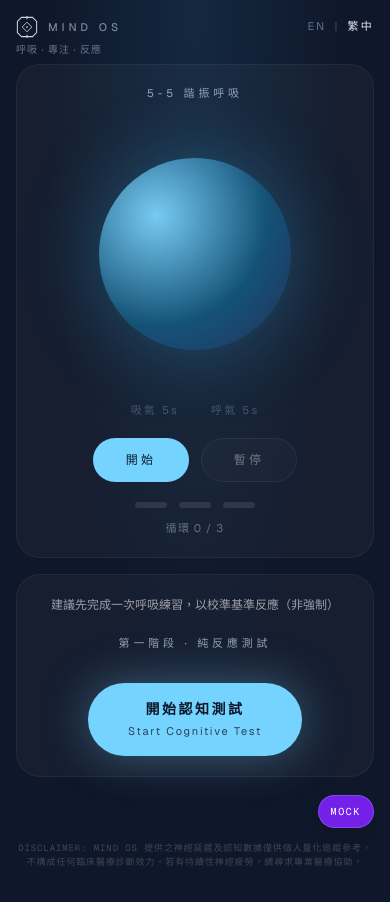
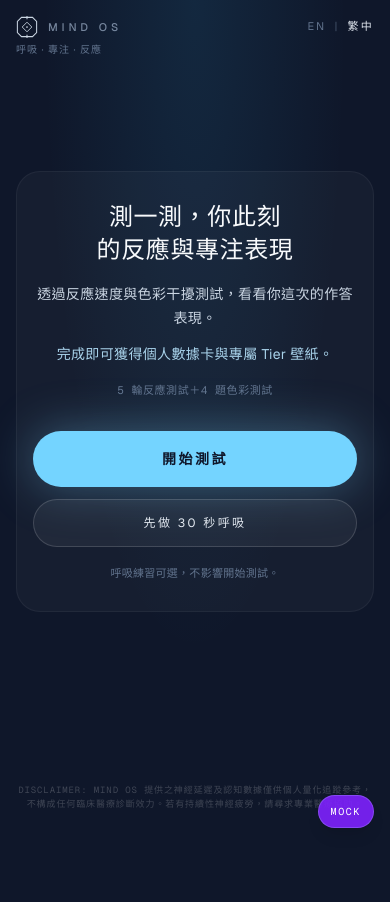
Before and after one commit to wongbrian927-hash/mind-os-mvp, a Next.js app: page / in a window 390 px wide. After the commit the page ends 844 px from the top, so only its background shows below. Built offline with nearby package versions, Linux system fonts and the light colour scheme.

Commit message:
Improve homepage onboarding and test flow

```diff
--- a/app/page.tsx
+++ b/app/page.tsx
@@ -60,6 +60,10 @@ const PHASE_MS: Record<BreathPhase, number> = {
   inhale: PHASE_DURATION_MS,
   exhale: PHASE_DURATION_MS,
 };
+/** Human-measured full-test duration label. Null = do not show. */
+const ESTIMATED_COMPLETION: string | null = null;
+const BREATH_OPTIONAL_SECONDS =
+  (TARGET_CYCLES * (PHASE_MS.inhale + PHASE_MS.exhale)) / 1000;
 
 const INK_HEX: Record<InkColor, string> = {
   red: "#f43f5e",
@@ -69,16 +73,23 @@ const INK_HEX: Record<InkColor, string> = {
 const COPY = {
   zh: {
     subtitle: "呼吸 · 專注 · 反應",
+    heroTitle: "測一測，你此刻的反應與專注表現",
+    heroBody: "透過反應速度與色彩干擾測試，看看你這次的作答表現。",
+    heroReward: "完成即可獲得個人數據卡與專屬 Tier 壁紙。",
+    heroComposition: (reactionTrials: number, stroopCount: number) =>
+      `${reactionTrials} 輪反應測試＋${stroopCount} 題色彩測試`,
+    startTest: "開始測試",
+    startBreath: "先做 30 秒呼吸",
+    breathOptionalNote: "呼吸練習可選，不影響開始測試。",
     breathTitle: "5-5 諧振呼吸",
+    breathDone: "呼吸校準已完成。準備好就可以開始測試。",
     phase: { inhale: "吸氣", exhale: "呼氣" } as Record<BreathPhase, string>,
     start: "開始",
     pause: "暫停",
-    round: (x: number) => `循環 ${x} / 3`,
-    breathSuggest: "建議先完成一次呼吸練習，以校準基準反應（非強制）",
+    resume: "繼續",
+    round: (x: number) => `循環 ${x} / ${TARGET_CYCLES}`,
     srtTitle: "第一階段 · 純反應測試",
     srtHint: "請在畫面變綠時立即按空白鍵 或 點擊此處 / Tap screen",
-    startTest: "開始認知測試",
-    startTestEn: "Start Cognitive Test",
     tooSoon: "太早喇，等變綠再撳或點擊",
     pressNow: "而家撳空白鍵或點擊此處",
     waitGreen: "等變綠，即刻撳空白鍵或點擊此處",
@@ -99,16 +110,25 @@ const COPY = {
   },
   en: {
     subtitle: "Breathe · Focus · React",
+    heroTitle: "Test your reaction and focus",
+    heroBody:
+      "Explore your performance with reaction-time and color-interference tasks.",
+    heroReward:
+      "Complete the test to get your personal result card and Tier wallpaper.",
+    heroComposition: (reactionTrials: number, stroopCount: number) =>
+      `${reactionTrials} reaction rounds + ${stroopCount} color trials`,
+    startTest: "Start test",
+    startBreath: "Breathe for 30 seconds",
+    breathOptionalNote: "Breathing is optional. You can start the test right away.",
     breathTitle: "5-5 Coherence Breath",
+    breathDone: "Breathing calibration complete. Start the test when ready.",
     phase: { inhale: "In", exhale: "Out" } as Record<BreathPhase, string>,
     start: "Start",
     pause: "Pause",
-    round: (x: number) => `Round ${x} / 3`,
-    breathSuggest: "Suggested: complete one breath practice first to calibrate baseline (optional)",
+    resume: "Resume",
+    round: (x: number) => `Round ${x} / ${TARGET_CYCLES}`,
     srtTitle: "Stage 1 · Simple Reaction",
     srtHint: "When green, press Space or tap here / Tap screen",
-    startTest: "Start Cognitive Test",
-    startTestEn: "Start Cognitive Test",
     tooSoon: "Too soon. Wait for green.",
     pressNow: "Press Space or tap now",
     waitGreen: "Wait for green, then press Space or tap",
@@ -201,27 +221,6 @@ function readScale(element: HTMLElement | null) {
   return Number.isFinite(sx) ? sx : MIN_SCALE;
 }
 
-/** Kept for rollback; gated by SHOW_LOCK (default false). */
-const SHOW_LOCK = false;
-
-function LockIcon() {
-  return (
-    <div className="flex h-12 w-12 items-center justify-center rounded-full border border-white/10 text-slate-500">
-      <svg
-        aria-hidden
-        viewBox="0 0 24 24"
-        className="h-5 w-5"
-        fill="none"
-        stroke="currentColor"
-        strokeWidth="1.5"
-      >
-        <path d="M7 11V8a5 5 0 0 1 10 0v3" />
-        <rect x="5" y="11" width="14" height="10" rx="2" />
-      </svg>
-    </div>
-  );
-}
-
 export default function HomePage() {
   return (
     <Suspense fallback={<HomeFallback />}>
@@ -243,6 +242,7 @@ function Home() {
 
   const [isRunning, setIsRunning] = useState(false);
   const [breathStarted, setBreathStarted] = useState(false);
+  const [breathPanelOpen, setBreathPanelOpen] = useState(false);
   const [phase, setPhase] = useState<BreathPhase>("inhale");
   const [secondsLeft, setSecondsLeft] = useState(5);
   const [cycles, setCycles] = useState(0);
@@ -390,13 +390,27 @@ function Home() {
       setPhase("inhale");
       setScale(MIN_SCALE);
       setTransitionMs(0);
+      setCompletedBreathingBeforeTest(false);
     }
     runningRef.current = true;
     setIsRunning(true);
     setBreathStarted(true);
+    setBreathPanelOpen(true);
     window.setTimeout(() => {
       startBreathPhase(phaseRef.current, remainingRef.current);
     }, 30);
+  };
+
+  const openBreathPractice = () => {
+    setBreathPanelOpen(true);
+    if (!runningRef.current && cyclesRef.current < TARGET_CYCLES) {
+      startBreathing();
+    }
+    window.requestAnimationFrame(() => {
+      document
+        .getElementById("breath-practice-panel")
+        ?.scrollIntoView({ behavior: "smooth", block: "nearest" });
+    });
   };
 
   const pauseBreathing = () => {
@@ -453,6 +467,18 @@ function Home() {
   const startReactionTest = useCallback(() => {
     if (reactionPhaseRef.current !== "ready") return;
     if (sessionStageRef.current !== "srt") return;
+    // Pause breath timers before cognitive trials begin.
+    if (runningRef.current) {
+      const elapsed = performance.now() - phaseStartedAtRef.current;
+      remainingRef.current = Math.max(0, remainingRef.current - elapsed);
+      runningRef.current = false;
+      setIsRunning(false);
+      clearTimer(breathTimerRef);
+      clearTimer(tickTimerRef);
+      setTransitionMs(0);
+      setScale(readScale(orbRef.current));
+    }
+    setBreathPanelOpen(false);
     latenciesRef.current = [];
     setLatencies([]);
     setLastLatency(null);
@@ -656,6 +682,9 @@ function Home() {
 
   const retrySession = () => {
     clearTimer(waitTimerRef);
+    clearTimer(breathTimerRef);
+    clearTimer(tickTimerRef);
+    runningRef.current = false;
     latenciesRef.current = [];
     stroopResultsRef.current = [];
     stroopTrialsRef.current = [];
@@ -677,6 +706,9 @@ function Home() {
     setReportAt(null);
     setMockSessionId(null);
     setApexVariant(null);
+    setIsRunning(false);
+    setBreathStarted(false);
+    setBreathPanelOpen(false);
   };
 
   const injectMockTier = useCallback(
@@ -784,8 +816,10 @@ function Home() {
         )
       : null;
   const currentStroop = stroopTrials[stroopIndex];
-  const breathVisibleOnMobile =
-    sessionStage === "srt" && reactionPhase === "ready";
+  const isReadyHome = sessionStage === "srt" && reactionPhase === "ready";
+  const showBreathPanel = isReadyHome && breathPanelOpen;
+  const breathComplete =
+    completedBreathingBeforeTest && cycles >= TARGET_CYCLES;
 
   return (
     <div className="relative flex min-h-full flex-1 flex-col bg-[#0f172a] text-[#f8fafc]">
@@ -826,24 +860,63 @@ function Home() {
       </header>
 
       <main
-        className={`relative z-10 mx-auto flex w-full max-w-3xl flex-1 flex-col justify-center gap-4 px-4 pt-16 sm:gap-8 sm:px-10 sm:pt-10 ${
-          sessionStage === "summary" ||
-          (sessionStage === "srt" && reactionPhase === "ready")
+        className={`relative z-10 mx-auto flex w-full max-w-3xl flex-1 flex-col justify-center gap-4 px-4 pt-16 sm:gap-6 sm:px-10 sm:pt-10 ${
+          sessionStage === "summary" || isReadyHome
             ? "overflow-y-auto pb-10 sm:pb-12"
             : "overflow-hidden pb-6 sm:pb-10"
         }`}
       >
+        {isReadyHome ? (
+          <section className="flex flex-col items-center rounded-3xl border border-white/5 bg-white/[0.03] px-4 py-7 text-center sm:px-8 sm:py-10">
+            <h1 className="max-w-xl text-balance text-2xl font-medium leading-snug tracking-wide text-[#f8fafc] sm:text-3xl sm:leading-snug">
+              {t.heroTitle}
+            </h1>
+            <p className="mt-4 max-w-md text-sm leading-6 tracking-wide text-slate-300 sm:text-base sm:leading-7">
+              {t.heroBody}
+            </p>
+            <p className="mt-3 max-w-md text-sm leading-6 tracking-wide text-sky-200/90 sm:text-[15px]">
+              {t.heroReward}
+            </p>
+            <p className="mt-4 font-mono text-[11px] tracking-wider text-slate-500">
+              {t.heroComposition(REACTION_TRIALS, STROOP_COUNT)}
+              {ESTIMATED_COMPLETION ? ` · ${ESTIMATED_COMPLETION}` : null}
+            </p>
+            <button
+              type="button"
+              onClick={startReactionTest}
+              className="mt-8 flex min-h-14 w-full max-w-sm items-center justify-center rounded-full bg-sky-300 px-8 py-4 text-sm font-semibold tracking-[0.18em] text-slate-900 shadow-[0_0_48px_rgba(125,211,252,0.35)] transition hover:bg-sky-200 focus-visible:outline focus-visible:outline-2 focus-visible:outline-offset-2 focus-visible:outline-sky-200"
+            >
+              {t.startTest}
+            </button>
+            {!breathComplete ? (
+              <button
+                type="button"
+                onClick={openBreathPractice}
+                className="mt-3 flex min-h-12 w-full max-w-sm items-center justify-center rounded-full border border-white/15 bg-white/5 px-6 py-3 text-xs tracking-[0.2em] text-slate-200 transition hover:bg-white/10 focus-visible:outline focus-visible:outline-2 focus-visible:outline-offset-2 focus-visible:outline-slate-400"
+              >
+                {t.startBreath}
+              </button>
+            ) : null}
+            <p className="mt-4 max-w-sm text-[11px] leading-5 tracking-wide text-slate-500">
+              {t.breathOptionalNote}
+            </p>
+          </section>
+        ) : null}
+
+        {showBreathPanel ? (
           <section
-          className={`flex-col items-center justify-center rounded-3xl border border-white/5 bg-white/[0.03] px-4 py-5 text-center sm:px-6 sm:py-10 ${
-            breathVisibleOnMobile ? "flex" : "hidden sm:flex"
-          }`}
+            id="breath-practice-panel"
+            className="flex flex-col items-center justify-center rounded-3xl border border-white/5 bg-white/[0.03] px-4 py-5 text-center sm:px-6 sm:py-8"
           >
             <p className="text-[11px] tracking-[0.35em] text-slate-400">{t.breathTitle}</p>
+            {breathComplete ? (
+              <p className="mt-4 max-w-sm text-sm leading-6 text-sky-200">{t.breathDone}</p>
+            ) : null}
 
-          <div className="relative mx-auto mt-6 flex h-64 w-64 flex-col items-center justify-center overflow-visible sm:mt-10 sm:h-72 sm:w-72">
+            <div className="relative mx-auto mt-6 flex h-56 w-56 flex-col items-center justify-center overflow-visible sm:mt-8 sm:h-64 sm:w-64">
               <div
                 ref={orbRef}
-              className="absolute inset-0 m-auto h-48 w-48 rounded-full will-change-transform"
+                className="absolute inset-0 m-auto h-44 w-44 rounded-full will-change-transform sm:h-48 sm:w-48"
                 style={{
                   transform: `scale(${scale})`,
                   transformOrigin: "center center",
@@ -869,7 +942,7 @@ function Home() {
               </div>
             </div>
 
-          <div className="mt-5 flex items-center justify-center gap-8 text-[11px] tracking-[0.2em] text-slate-500 sm:mt-8 sm:tracking-[0.28em]">
+            <div className="mt-5 flex items-center justify-center gap-8 text-[11px] tracking-[0.2em] text-slate-500 sm:tracking-[0.28em]">
               {(["inhale", "exhale"] as BreathPhase[]).map((item) => (
                 <span
                   key={item}
@@ -880,14 +953,15 @@ function Home() {
               ))}
             </div>
 
-          <div className="mt-5 flex items-center justify-center gap-3 sm:mt-8">
+            {!breathComplete ? (
+              <div className="mt-5 flex items-center justify-center gap-3">
                 <button
                   type="button"
                   onClick={startBreathing}
                   disabled={isRunning}
                   className="h-11 min-w-[96px] rounded-full bg-sky-300 px-5 text-xs tracking-[0.28em] text-slate-900 transition hover:bg-sky-200 disabled:cursor-not-allowed disabled:opacity-40 sm:min-w-[120px] sm:px-6"
                 >
-              {lang === "en" ? "Start" : t.start}
+                  {breathStarted || cycles > 0 ? t.resume : t.start}
                 </button>
                 <button
                   type="button"
@@ -895,11 +969,12 @@ function Home() {
                   disabled={!isRunning}
                   className="h-11 min-w-[96px] rounded-full border border-white/15 bg-white/5 px-5 text-xs tracking-[0.28em] text-[#f8fafc] transition hover:bg-white/10 disabled:cursor-not-allowed disabled:opacity-40 sm:min-w-[120px] sm:px-6"
                 >
-              {lang === "en" ? "Pause" : t.pause}
+                  {t.pause}
                 </button>
               </div>
+            ) : null}
 
-          <div className="mt-5 flex items-center justify-center gap-3 sm:mt-8">
+            <div className="mt-5 flex items-center justify-center gap-3">
               {Array.from({ length: TARGET_CYCLES }).map((_, index) => (
                 <span
                   key={index}
@@ -912,8 +987,22 @@ function Home() {
             <p className="mt-3 text-[11px] tracking-widest text-slate-500">
               {t.round(Math.min(cycles, TARGET_CYCLES))}
             </p>
+            {breathComplete ? (
+              <button
+                type="button"
+                onClick={startReactionTest}
+                className="mt-6 flex min-h-14 w-full max-w-sm items-center justify-center rounded-full bg-sky-300 px-8 py-4 text-sm font-semibold tracking-[0.18em] text-slate-900 shadow-[0_0_48px_rgba(125,211,252,0.35)] transition hover:bg-sky-200"
+              >
+                {t.startTest}
+              </button>
+            ) : null}
+            <p className="mt-3 text-[10px] tracking-wide text-slate-600">
+              {BREATH_OPTIONAL_SECONDS}s · 5+5 × {TARGET_CYCLES}
+            </p>
           </section>
+        ) : null}
 
+        {!isReadyHome ? (
         <section
           className={`flex min-h-0 flex-1 flex-col items-center justify-center text-center ${
             sessionStage === "summary"
@@ -921,32 +1010,7 @@ function Home() {
               : "rounded-3xl border border-white/5 bg-white/[0.03] px-4 py-5 sm:min-h-[28rem] sm:flex-none sm:px-6 sm:py-10"
           }`}
         >
-          {sessionStage === "srt" && reactionPhase === "ready" ? (
-            <div className="flex flex-col items-center justify-center">
-              {SHOW_LOCK ? <LockIcon /> : null}
-              <p className="max-w-sm text-xs leading-5 text-zinc-400">
-                {t.breathSuggest}
-              </p>
-              <p className="mt-5 text-[11px] tracking-[0.35em] text-slate-400">
-                {t.srtTitle}
-              </p>
-              <button
-                type="button"
-                onClick={startReactionTest}
-                disabled={false}
-                className="mt-8 min-h-16 rounded-full bg-sky-300 px-10 py-4 text-slate-900 shadow-[0_0_48px_rgba(125,211,252,0.35)] transition hover:bg-sky-200"
-              >
-                <span className="block text-sm font-semibold tracking-[0.18em]">
-                  {t.startTest}
-                </span>
-                {lang === "zh" ? (
-                  <span className="mt-1 block text-[11px] tracking-[0.16em] text-slate-700">
-                    {t.startTestEn}
-                  </span>
-                ) : null}
-              </button>
-            </div>
-          ) : sessionStage === "srt" && reactionPhase === "buffer" ? (
+          {sessionStage === "srt" && reactionPhase === "buffer" ? (
             <div className="flex flex-col items-center justify-center">
               <p className="text-[11px] tracking-[0.35em] text-slate-400">{t.srtTitle}</p>
               <p className="mt-5 max-w-md text-base font-medium leading-7 tracking-wide text-sky-200">
@@ -1078,6 +1142,7 @@ function Home() {
             />
           ) : null}
         </section>
+        ) : null}
         {sessionStage === "summary" ? (
           <div className="mx-auto mb-12 flex w-full max-w-md flex-col gap-2">
             {avgSrt !== null &&
```
Also changed, not shown: app/components/ResultCard.tsx (+33 -1 lines). Lines whose indentation alone changed are shown as unchanged.
